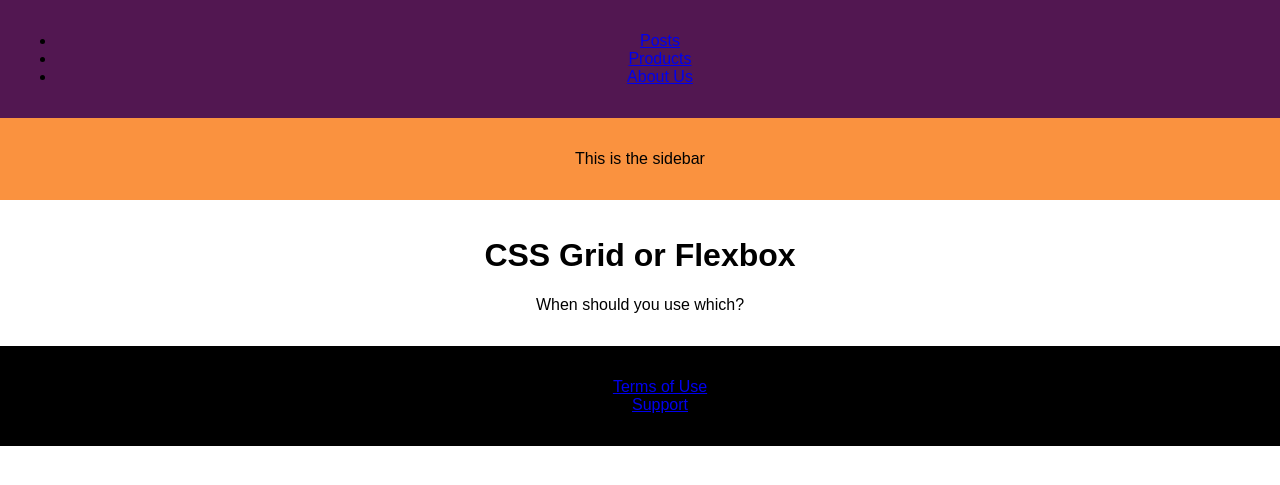
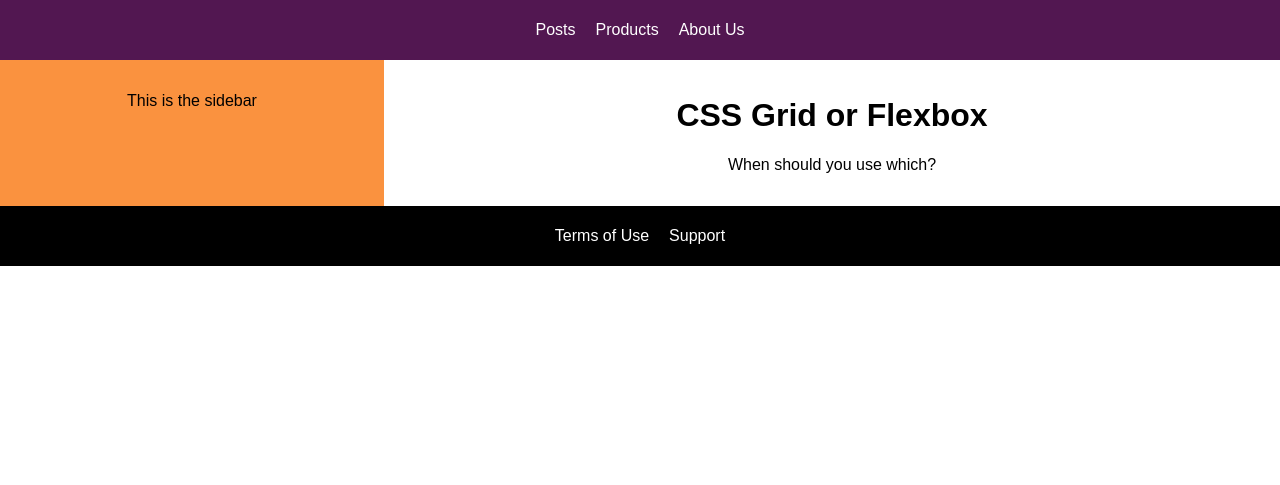
Before and after one commit to dipan010/Stige_Internship_Tasks, a PHP site: page / in a window 1280 px wide. Shown: the top 485 px of the page. Run offline with PHP 8.4, Linux system fonts and the light colour scheme.

Commit message:
completed

```diff
--- a/W2_T4- Advanced CSS/index.css
+++ b/W2_T4- Advanced CSS/index.css
@@ -5,6 +5,10 @@
 body {
     font-family: sans-serif;
     margin: 0;
+    display: grid;
+    grid-template-columns: 30% auto;
+    grid-template-rows: 60px auto 60px;
+    grid-template-areas: "header header" "sidebar main" "footer footer"
 }
 
 header, aside, main, footer {
@@ -14,12 +18,43 @@ header, aside, main, footer {
 
 header {
     background: #521751;
+    grid-area: header;
 }
 
 aside {
     background: #fa923f;
+    grid-area: sidebar;
+}
+
+main {
+    grid-area: main;
 }
 
 footer {
     background: black;
+    grid-area: footer;
 }
+
+.navigation-list {
+    list-style: none;
+    margin: 0;
+    padding: 0;
+    display: flex;
+    flex-direction: row;
+    justify-content: center;
+    align-items: center;
+    height: 100%;
+}
+
+.navigation-item {
+    margin: 0 10px
+}
+
+.navigation-item a {
+    text-decoration: none;
+    color: white;
+}
+
+.navigation-item a:hover, .navigation-item a:active {
+    color: #fa923f
+}
```
